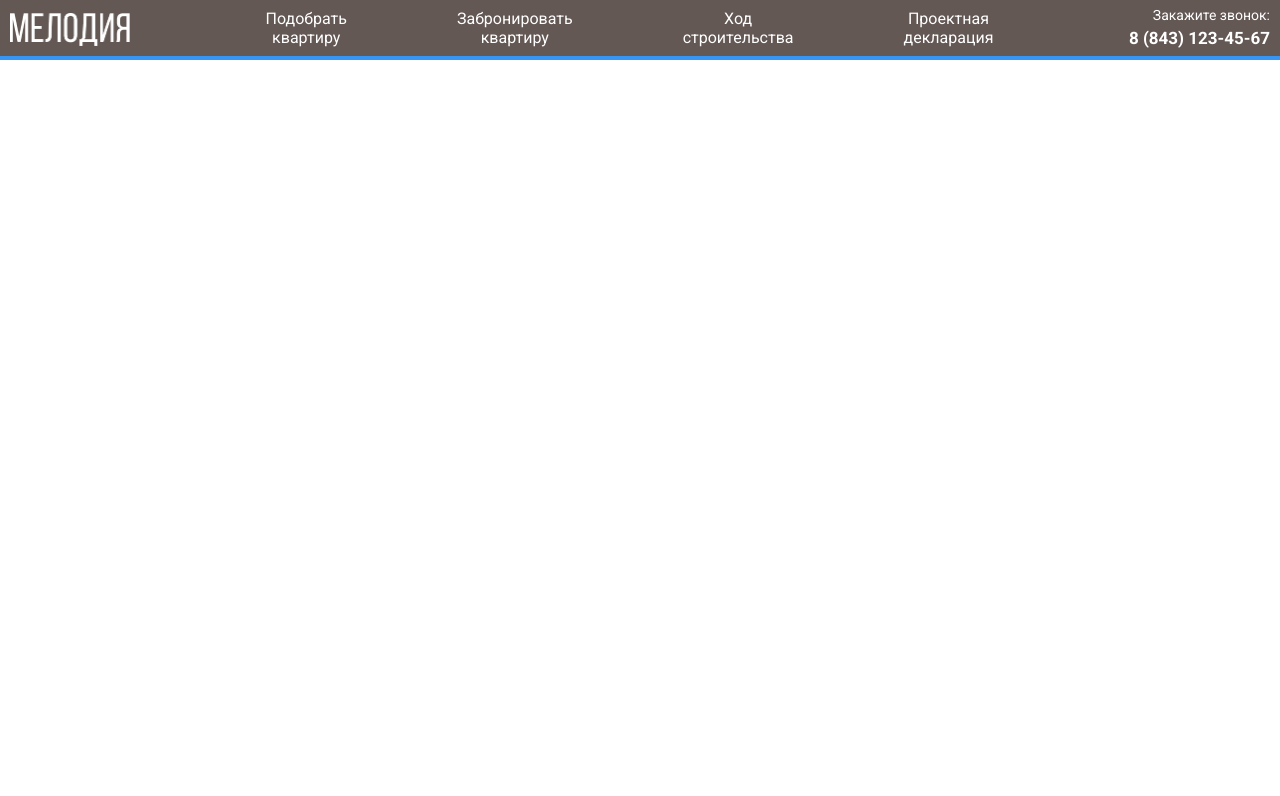
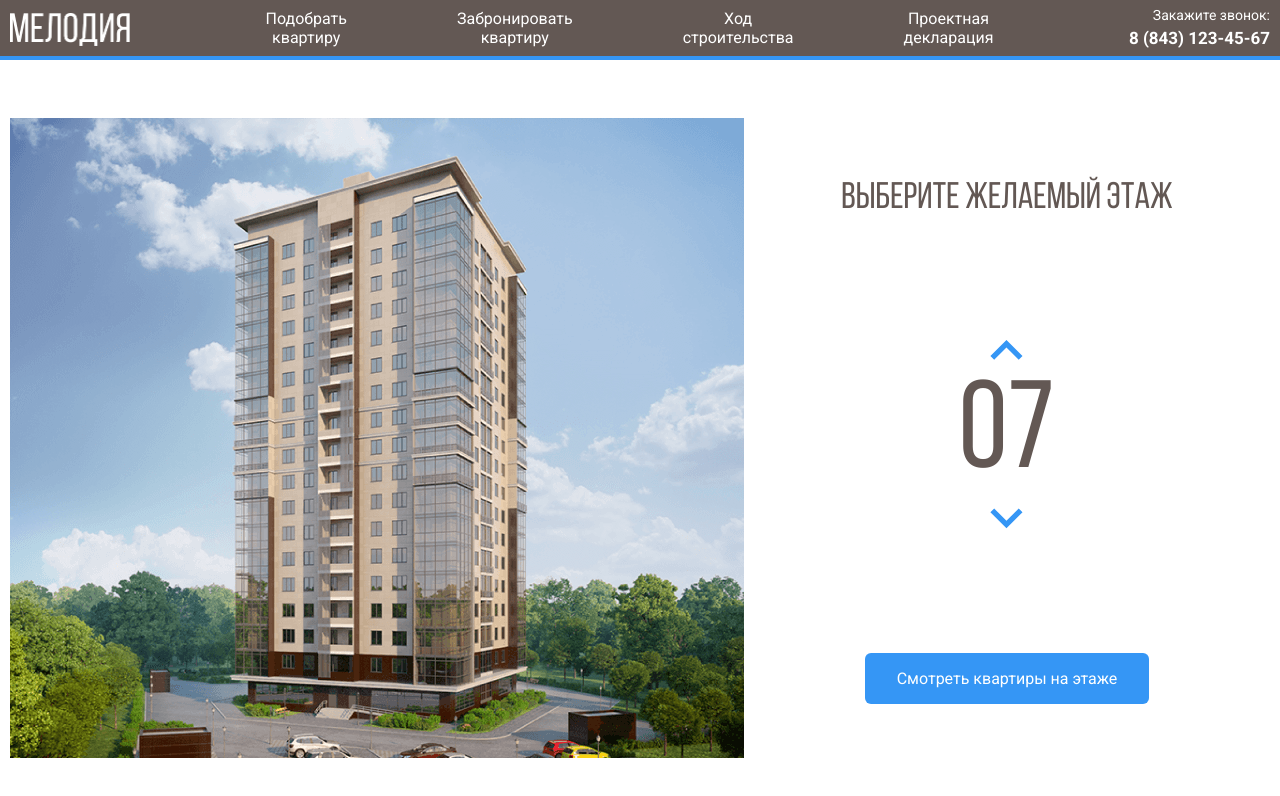
Before and after one commit to minusvetal/-GloAcademy-__intensive---Residential_Complex_website_-Melody, a plain HTML site: page index.html in a window 1280 px wide. Drawn offline with Linux system fonts and the light colour scheme.

Commit message:
add image + counter

```diff
--- a/css/style.css
+++ b/css/style.css
@@ -1,9 +1,17 @@
+@font-face {
+	font-family: "Bebas Neue";
+	src: local("BebasNeueRegular"), url("../fonts/BebasNeueRegular.woff2") format("woff2"),
+		url("../fonts/BebasNeueRegular.woff") format("woff");
+	font-weight: normal;
+	font-style: normal;
+	font-display: swap;
+}
+
 * {
 	box-sizing: border-box;
 }
 body,
 html {
-	font-family: "Bebas Neue", cursive, sans-serif;
 	font-family: "Roboto", sans-serif;
 	font-style: normal;
 	font-weight: normal;
@@ -17,6 +25,11 @@ li {
 a {
 	text-decoration: none;
 	color: #ffffff;
+}
+button {
+	background-color: transparent;
+	border: none;
+	cursor: pointer;
 }
 .container {
 	max-width: 1300px;
@@ -74,3 +87,55 @@ a {
 	line-height: 20px;
 	color: #ffffff;
 }
+
+.main-container {
+	display: flex;
+	justify-content: space-between;
+	padding-top: 58px;
+}
+
+.home-image path {
+	fill-opacity: 0;
+}
+.home-image path:hover {
+	fill-opacity: 0.75;
+	cursor: pointer;
+}
+.main-title {
+	font-family: "Bebas Neue", sans-serif;
+	font-weight: normal;
+	font-size: 37px;
+	line-height: 44px;
+	text-align: center;
+	text-transform: uppercase;
+	color: #635854;
+	margin: 0;
+}
+
+.main-info {
+	display: flex;
+	flex-direction: column;
+	justify-content: space-around;
+	align-items: center;
+	flex-grow: 1;
+	text-align: center;
+}
+.counter {
+	font-family: "Bebas Neue", sans-serif;
+	font-size: 124px;
+	color: #635854;
+}
+
+.counter-group {
+	display: flex;
+	flex-direction: column;
+	align-items: center;
+}
+.button-primary {
+	padding: 16px 32px;
+	font-size: 16px;
+	line-height: 19px;
+	color: #ffffff;
+	background: #3596f5;
+	border-radius: 6px;
+}
--- a/index.html
+++ b/index.html
@@ -8,8 +8,7 @@
     <title>GloAcademy Интенсив по верстке "Cайт Жилого Комплекса Мелодия"</title>
     <link rel="preconnect" href="https://fonts.googleapis.com">
     <link rel="preconnect" href="https://fonts.gstatic.com" crossorigin>
-    <link
-        href="https://fonts.googleapis.com/css2?family=Bebas+Neue&family=Roboto:ital,wght@0,400;0,700;1,400&display=swap"
+    <link href="https://fonts.googleapis.com/css2?family=Roboto:ital,wght@0,400;0,500;0,700;0,900;1,400&display=swap"
         rel="stylesheet">
     <link rel="stylesheet" href="css/normalize.css">
     <link rel="stylesheet" href="css/style.css">
@@ -50,6 +49,73 @@
             </div>
         </div>
     </header>
+    <main class="main">
+        <div class="container">
+            <div class="main-container">
+                <div class="main-img">
+                    <svg class="home-image" width="734" height="640" viewBox="0 0 734 640" fill="none"
+                        xmlns="http://www.w3.org/2000/svg" xmlns:xlink="http://www.w3.org/1999/xlink">
+                        <rect width="734" height="640" fill="url(#pattern0)" />
+                        <defs>
+                            <pattern id="pattern0" patternContentUnits="objectBoundingBox" width="1" height="1">
+                                <use xlink:href="#image0"
+                                    transform="translate(-0.00408719) scale(0.0013624 0.0015625)" />
+                            </pattern>
+                            <image id="image0" width="740" height="640" xlink:href="images/home.png" />
+                        </defs>
+                        <path d="M222 527L442.8 535L512 521.3V543L443.5 562.7L222 551.7V527Z" fill="#3595F6"
+                            fill-opacity="0.75" />
+                        <path d="M223 526V501L443.3 504.3L513 501V521L443.7 534L223 526Z" fill="#3595F6"
+                            fill-opacity="0.75" />
+                        <path d="M223 500V475H444H513V498L445 505L223 500Z" fill="#3595F6" fill-opacity="0.75" />
+                        <path d="M223 476V451L444.3 447.3L512 454V476H444" fill="#3595F6" fill-opacity="0.75" />
+                        <path d="M223 450V424L444.5 420.7L513 431.7V453L444 446.3L223 450Z" fill="#3595F6"
+                            fill-opacity="0.75" />
+                        <path d="M222 423V399.3L443 387L514 410V431.3L443 419L222 423Z" fill="#3595F6"
+                            fill-opacity="0.75" />
+                        <path d="M222 401V376L444.2 359.7L514 388.3V409L443.7 387.3L222 401Z" fill="#3595F6"
+                            fill-opacity="0.75" />
+                        <path d="M222 376V351L444.5 330.7L514 367.3V388L442 359.3L222 376Z" fill="#3595F6"
+                            fill-opacity="0.75" />
+                        <path d="M222 350V326L445 301.3L514 345.3V367L444.7 329L222 350Z" fill="#3595F6"
+                            fill-opacity="0.75" />
+                        <path d="M222 325V301L444.5 272.3L514 323.3V344L443.7 301.7L222 325Z" fill="#3595F6"
+                            fill-opacity="0.75" />
+                        <path d="M221 301V277L443.3 244L514 303.3V323L444 272.3L221 301Z" fill="#3595F6"
+                            fill-opacity="0.75" />
+                        <path d="M222 276V252L443.2 217L513 281V302L444.3 243.7L222 276Z" fill="#3595F6"
+                            fill-opacity="0.75" />
+                        <path d="M222 252V227L444.3 189L513 259.3V280L444 216L222 252Z" fill="#3595F6"
+                            fill-opacity="0.75" />
+                        <path d="M222 226V201L442.8 157.3L513 236.3V259L444 185.7L222 226Z" fill="#3595F6"
+                            fill-opacity="0.75" />
+                        <path d="M223 202V177L443 129L513 214V237L442.3 157.7L223 202Z" fill="#3595F6"
+                            fill-opacity="0.75" />
+                        <path d="M222 177V152L441.8 100L513 192.3V215L443.3 128.7L222 177Z" fill="#3595F6"
+                            fill-opacity="0.75" />
+                        <path d="M222 152V126L444 69.3L513 171V192L443.7 100.3L222 152Z" fill="#3595F6"
+                            fill-opacity="0.75" />
+
+                    </svg>
+
+                </div>
+
+                <div class="main-info">
+                    <h2 class="main-title">Выберите желаемый этаж</h2>
+                    <div class="counter-group">
+                        <button class="counter-button counter-up">
+                            <img class="counter-arrow" src="images/arrow-up.svg" alt="стрелка вверх">
+                        </button>
+                        <span class="counter">07</span>
+                        <button class="counter-button counter-down"><img class="counter-arrow"
+                                src="images/arrow-down.svg" alt="стрелка вниз"></button>
+                    </div>
+                    <button class="button button-primary">Смотреть квартиры на этаже</button>
+
+                </div>
+            </div>
+        </div>
+    </main>
 
 </body>
 
```
Also changed, not shown: fonts/BebasNeueRegular.woff (added), fonts/BebasNeueRegular.woff2 (added), images/arrow-down.svg (added), images/arrow-up.svg (added), images/group.svg (added), images/home.png (added), 1 other file.
